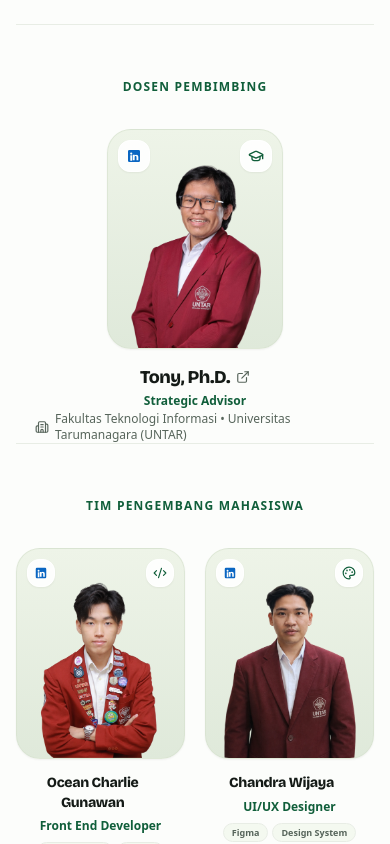
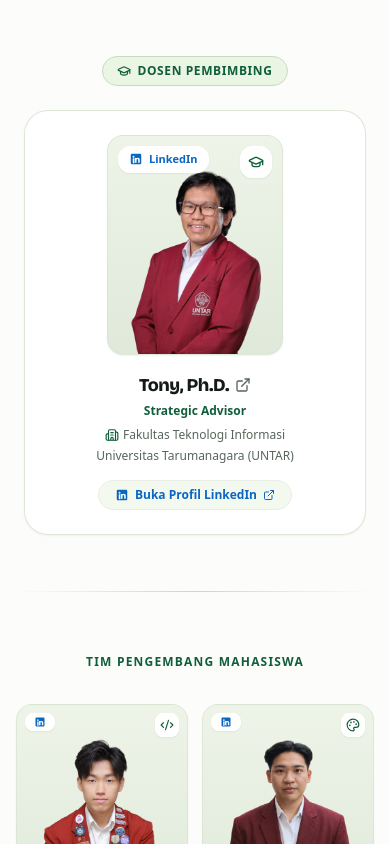
Before and after one commit to OceanCharlie/re-feed, a Next.js app: page /behind-refeed in a window 390 px wide. Shown: the part 780-1624 px from the top of the page. Built offline with nearby package versions, Linux system fonts and the light colour scheme.

Commit message:
fix: improve advisor card spacing and mobile responsiveness for team grid

```diff
--- a/app/behind-refeed/page.tsx
+++ b/app/behind-refeed/page.tsx
@@ -283,22 +283,24 @@ export default function BehindReFeedPage() {
               </p>
             </div>
 
-            {/* Dosen Pembimbing (Tony, Ph.D.) - Ringkas, Tanpa Fluff */}
-            <div className="pt-12 sm:pt-14 border-t border-[#E8EDE5]">
-              <div className="text-center mb-8 sm:mb-10">
-                <span className="inline-block text-xs font-bold uppercase tracking-widest text-[#105e3a]">
-                  Dosen Pembimbing
+            {/* Dosen Pembimbing (Tony, Ph.D.) */}
+            <div className="pt-8 sm:pt-12">
+              <div className="text-center mb-6 sm:mb-8">
+                <span className="inline-flex items-center gap-1.5 px-3.5 py-1.5 rounded-full bg-[#EBF5E4] text-xs font-bold uppercase tracking-wider text-[#105e3a] border border-[#C8D9C2]">
+                  <GraduationCap className="w-3.5 h-3.5" />
+                  <span>Dosen Pembimbing</span>
                 </span>
               </div>
 
+              <div className="max-w-md mx-auto px-2">
                 <a
                   href={advisor.linkedin}
                   target="_blank"
                   rel="noopener noreferrer"
-                className="flex flex-col items-center group cursor-pointer max-w-xs mx-auto"
+                  className="group relative flex flex-col items-center p-6 sm:p-8 rounded-3xl bg-white/90 backdrop-blur-sm border border-[#D5E2CE]/80 shadow-xs hover:shadow-md hover:border-[#105e3a]/40 transition-all duration-300 text-center cursor-pointer"
                   title={`Kunjungi profil LinkedIn ${advisor.name}`}
                 >
-                <div className="relative w-44 sm:w-48 aspect-[4/5] rounded-3xl overflow-hidden bg-gradient-to-b from-[#EEF4E8] to-[#DFE9DA] mb-3.5 shadow-xs border border-[#D5E2CE]/60 transition-all duration-300 group-hover:shadow-md group-hover:border-[#105e3a]/40">
+                  <div className="relative w-44 sm:w-52 aspect-[4/5] rounded-2xl overflow-hidden bg-gradient-to-b from-[#EEF4E8] to-[#DFE9DA] mb-4 shadow-xs border border-[#D5E2CE]/60">
                     <Image
                       src={advisor.image}
                       alt={advisor.name}
@@ -308,8 +310,9 @@ export default function BehindReFeedPage() {
                       className="object-contain object-bottom group-hover:scale-105 transition-transform duration-500 ease-out"
                     />
                     {/* LinkedIn badge top-left */}
-                  <div className="absolute top-2.5 left-2.5 w-8 h-8 rounded-xl bg-white/90 backdrop-blur-sm text-[#0A66C2] flex items-center justify-center shadow-xs border border-white group-hover:bg-[#0A66C2] group-hover:text-white transition-all">
-                    <LinkedinIcon className="w-4 h-4" />
+                    <div className="absolute top-2.5 left-2.5 px-2.5 py-1 rounded-xl bg-white/95 backdrop-blur-sm text-[#0A66C2] flex items-center gap-1.5 shadow-xs border border-white group-hover:bg-[#0A66C2] group-hover:text-white transition-all text-[11px] font-bold">
+                      <LinkedinIcon className="w-3.5 h-3.5" />
+                      <span>LinkedIn</span>
                     </div>
                     {/* Role icon top-right */}
                     <div className="absolute top-2.5 right-2.5 w-8 h-8 rounded-xl bg-white/90 backdrop-blur-sm text-[#105e3a] flex items-center justify-center shadow-xs border border-white">
@@ -317,43 +320,64 @@ export default function BehindReFeedPage() {
                     </div>
                   </div>
 
-                <div className="flex items-center gap-1.5">
+                  <div className="flex items-center justify-center gap-1.5">
                     <h3 className="text-lg sm:text-xl font-black text-[#141A16] tracking-tight group-hover:text-[#0A66C2] transition-colors">
                       {advisor.name}
                     </h3>
-                  <ExternalLink className="w-3.5 h-3.5 text-[#57655B] group-hover:text-[#0A66C2] transition-colors" />
+                    <ExternalLink className="w-4 h-4 text-[#57655B] group-hover:text-[#0A66C2] transition-colors shrink-0" />
                   </div>
-                <p className="text-xs sm:text-sm font-bold text-[#105e3a] mt-0.5">
+
+                  <p className="text-xs sm:text-sm font-bold text-[#105e3a] mt-1">
                     {advisor.role}
                   </p>
-                <p className="text-xs text-[#57655B] mt-0.5 inline-flex items-center gap-1.5">
-                  <Building2 className="w-3.5 h-3.5 shrink-0" />
-                  <span>{advisor.faculty} • {advisor.university}</span>
-                </p>
+
+                  <div className="mt-2 text-xs text-[#57655B] flex flex-col sm:flex-row items-center justify-center gap-1 sm:gap-1.5 leading-snug">
+                    <span className="inline-flex items-center gap-1 font-medium">
+                      <Building2 className="w-3.5 h-3.5 text-[#105e3a] shrink-0" />
+                      {advisor.faculty}
+                    </span>
+                    <span className="hidden sm:inline text-[#C8D9C2]">•</span>
+                    <span className="font-medium">{advisor.university}</span>
+                  </div>
+
+                  <div className="mt-4 inline-flex items-center gap-1.5 px-4 py-1.5 rounded-full bg-[#F4F9F0] text-xs font-bold text-[#0A66C2] group-hover:bg-[#0A66C2] group-hover:text-white transition-all border border-[#E8EDE5]">
+                    <LinkedinIcon className="w-3.5 h-3.5" />
+                    <span>Buka Profil LinkedIn</span>
+                    <ExternalLink className="w-3 h-3" />
+                  </div>
                 </a>
               </div>
+            </div>
+
+            {/* Elegant Soft Divider between Advisor and Students */}
+            <div className="w-full max-w-4xl mx-auto h-px bg-gradient-to-r from-transparent via-[#C8D9C2] to-transparent my-14 sm:my-20" />
 
             {/* Tim Pengembang Mahasiswa (5 Anggota) */}
-            <div className="pt-12 sm:pt-14 border-t border-[#E8EDE5]">
-              <div className="text-center mb-8 sm:mb-10">
+            <div>
+              <div className="text-center mb-8 sm:mb-12">
                 <span className="inline-block text-xs font-bold uppercase tracking-widest text-[#105e3a]">
                   Tim Pengembang Mahasiswa
                 </span>
               </div>
 
-              <div className="grid grid-cols-2 sm:grid-cols-3 lg:grid-cols-5 gap-5 sm:gap-6 lg:gap-7 items-start text-center">
+              <div className="grid grid-cols-2 sm:grid-cols-3 lg:grid-cols-5 gap-3.5 xs:gap-4 sm:gap-6 lg:gap-7 items-start text-center">
                 {teamMembers.map((member, idx) => {
                   const Icon = member.icon;
+                  const isLastOddItem = idx === 4;
                   return (
                     <a
                       key={idx}
                       href={member.linkedin}
                       target="_blank"
                       rel="noopener noreferrer"
-                      className="flex flex-col items-center group cursor-pointer"
+                      className={`flex flex-col items-center group cursor-pointer ${
+                        isLastOddItem
+                          ? 'col-span-2 sm:col-span-1 max-w-[190px] xs:max-w-[210px] sm:max-w-none mx-auto w-full'
+                          : 'w-full'
+                      }`}
                       title={`Kunjungi profil LinkedIn ${member.name}`}
                     >
-                      <div className="relative w-full aspect-[4/5] rounded-3xl overflow-hidden bg-gradient-to-b from-[#EEF4E8] to-[#DFE9DA] mb-3.5 shadow-xs border border-[#D5E2CE]/60 transition-all duration-300 group-hover:shadow-md group-hover:border-[#105e3a]/40">
+                      <div className="relative w-full aspect-[4/5] rounded-2xl sm:rounded-3xl overflow-hidden bg-gradient-to-b from-[#EEF4E8] to-[#DFE9DA] mb-3 shadow-xs border border-[#D5E2CE]/60 transition-all duration-300 group-hover:shadow-md group-hover:border-[#105e3a]/40">
                         <Image
                           src={member.image}
                           alt={member.name}
@@ -362,15 +386,16 @@ export default function BehindReFeedPage() {
                           className="object-contain object-bottom group-hover:scale-105 transition-transform duration-500 ease-out"
                         />
                         {/* LinkedIn badge top-left */}
-                        <div className="absolute top-2.5 left-2.5 w-7 h-7 sm:w-8 sm:h-8 rounded-xl bg-white/90 backdrop-blur-sm text-[#0A66C2] flex items-center justify-center shadow-xs border border-white group-hover:bg-[#0A66C2] group-hover:text-white transition-all">
-                          <LinkedinIcon className="w-3.5 h-3.5 sm:w-4 sm:h-4" />
+                        <div className="absolute top-2 left-2 sm:top-2.5 sm:left-2.5 px-2 py-0.5 sm:px-2.5 sm:py-1 rounded-lg sm:rounded-xl bg-white/90 backdrop-blur-sm text-[#0A66C2] flex items-center gap-1 shadow-xs border border-white group-hover:bg-[#0A66C2] group-hover:text-white transition-all text-[10px] sm:text-[11px] font-bold">
+                          <LinkedinIcon className="w-3 h-3 sm:w-3.5 sm:h-3.5" />
+                          <span className="hidden xs:inline">In</span>
                         </div>
                         {/* Role icon top-right */}
-                        <div className="absolute top-2.5 right-2.5 w-7 h-7 sm:w-8 sm:h-8 rounded-xl bg-white/90 backdrop-blur-sm text-[#105e3a] flex items-center justify-center shadow-xs border border-white">
+                        <div className="absolute top-2 right-2 sm:top-2.5 sm:right-2.5 w-6 h-6 sm:w-8 sm:h-8 rounded-lg sm:rounded-xl bg-white/90 backdrop-blur-sm text-[#105e3a] flex items-center justify-center shadow-xs border border-white">
                           <Icon className="w-3.5 h-3.5 sm:w-4 sm:h-4" />
                         </div>
                         {/* Bio reveal on hover (desktop) */}
-                        <div className="absolute inset-x-0 bottom-0 p-3 pt-8 bg-gradient-to-t from-[#0b4d2e]/95 via-[#105e3a]/75 to-transparent opacity-0 group-hover:opacity-100 transition-opacity duration-300">
+                        <div className="absolute inset-x-0 bottom-0 p-3 pt-8 bg-gradient-to-t from-[#0b4d2e]/95 via-[#105e3a]/75 to-transparent opacity-0 group-hover:opacity-100 transition-opacity duration-300 hidden sm:block">
                           <p className="text-[10px] sm:text-[11px] text-white leading-snug text-left">
                             {member.bio}
                           </p>
@@ -381,21 +406,21 @@ export default function BehindReFeedPage() {
                         </div>
                       </div>
 
-                      <div className="space-y-1.5 w-full">
+                      <div className="space-y-1 w-full px-0.5">
                         <div className="flex items-center justify-center gap-1">
-                          <h4 className="text-sm sm:text-base font-black text-[#141A16] tracking-tight group-hover:text-[#0A66C2] transition-colors leading-snug">
+                          <h4 className="text-xs xs:text-sm sm:text-base font-black text-[#141A16] tracking-tight group-hover:text-[#0A66C2] transition-colors leading-snug">
                             {member.name}
                           </h4>
-                          <ExternalLink className="w-3 h-3 text-[#57655B] opacity-0 group-hover:opacity-100 group-hover:text-[#0A66C2] transition-all" />
+                          <ExternalLink className="w-3 h-3 text-[#57655B] group-hover:text-[#0A66C2] shrink-0" />
                         </div>
-                        <p className="text-xs sm:text-sm font-bold text-[#105e3a]">
+                        <p className="text-[11px] sm:text-sm font-bold text-[#105e3a]">
                           {member.role}
                         </p>
                         <div className="flex flex-wrap items-center justify-center gap-1 pt-0.5">
                           {member.skills.slice(0, 2).map((skill) => (
                             <span
                               key={skill}
-                              className="text-[9px] sm:text-[10px] font-semibold text-[#57655B] bg-[#F4F9F0] border border-[#E8EDE5] px-2 py-0.5 rounded-full"
+                              className="text-[9px] sm:text-[10px] font-semibold text-[#57655B] bg-[#F4F9F0] border border-[#E8EDE5] px-1.5 py-0.5 rounded-full"
                             >
                               {skill}
                             </span>
```
Lines whose indentation alone changed are shown as unchanged.
